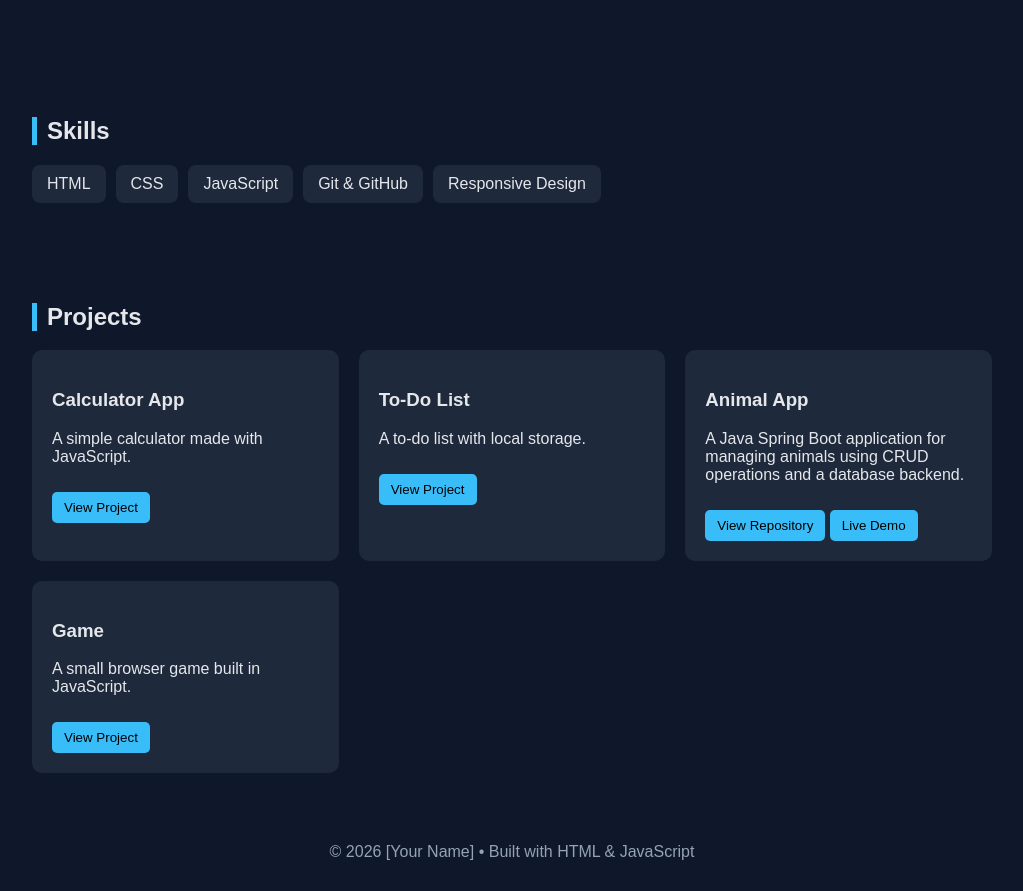
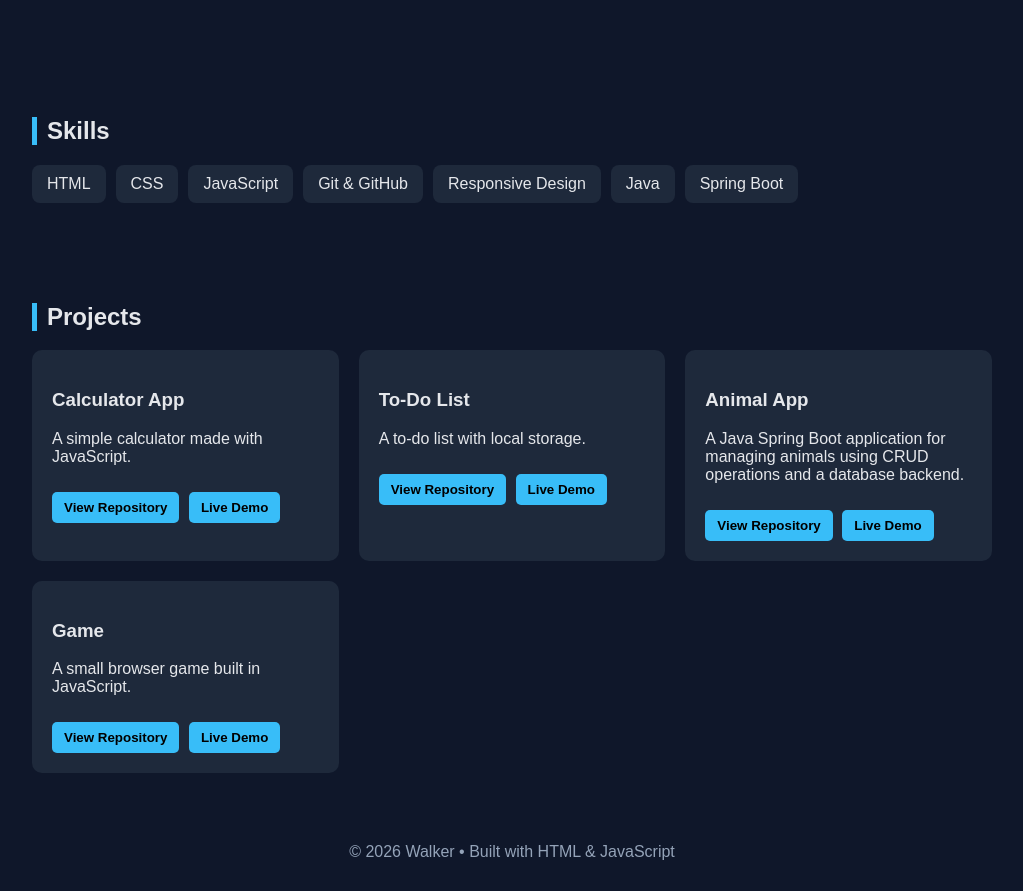
Before and after one commit to WRB2025/WRB2025.github.io, a plain HTML site: page index.html in a window 1280 px wide. Shown: the part 181-1072 px from the top of the page, without its empty margins (128-1151 px from the left). Drawn offline with Linux system fonts and the light colour scheme.

Commit message:
Update index.html

```diff
--- a/index.html
+++ b/index.html
@@ -82,12 +82,18 @@
 
     .project button {
       margin-top: 10px;
+      margin-right: 5px;
       padding: 8px 12px;
       border: none;
       border-radius: 5px;
       background: var(--accent);
       color: black;
       cursor: pointer;
+      font-weight: bold;
+    }
+
+    .project button:hover {
+      opacity: 0.9;
     }
 
     footer {
@@ -101,6 +107,7 @@
 
   <header>
     <h1>Hi, My Name is Walker</h1>
+
     <p>
       I'm a high school web developer who loves building websites
       with HTML, CSS, and JavaScript.
@@ -109,31 +116,48 @@
 
   <section>
     <h2>Skills</h2>
+
     <div class="skills">
       <div class="skill">HTML</div>
       <div class="skill">CSS</div>
       <div class="skill">JavaScript</div>
       <div class="skill">Git & GitHub</div>
       <div class="skill">Responsive Design</div>
+      <div class="skill">Java</div>
+      <div class="skill">Spring Boot</div>
     </div>
   </section>
 
   <section>
     <h2>Projects</h2>
+
     <div class="projects">
+
       <div class="project">
         <h3>Calculator App</h3>
+
         <p>A simple calculator made with JavaScript.</p>
-        <button onclick="openProject('https://github.com/yourusername/calculator')">
-          View Project
+
+        <button onclick="openProject('https://github.com/WRB2025/calculator')">
+          View Repository
+        </button>
+
+        <button onclick="openProject('https://WRB2025.github.io/calculator/')">
+          Live Demo
         </button>
       </div>
 
       <div class="project">
         <h3>To-Do List</h3>
+
         <p>A to-do list with local storage.</p>
-        <button onclick="openProject('https://github.com/yourusername/todo')">
-          View Project
+
+        <button onclick="openProject('https://github.com/WRB2025/todo')">
+          View Repository
+        </button>
+
+        <button onclick="openProject('https://WRB2025.github.io/todo/')">
+          Live Demo
         </button>
       </div>
 
@@ -141,8 +165,8 @@
         <h3>Animal App</h3>
 
         <p>
-    A Java Spring Boot application for managing animals using
-    CRUD operations and a database backend.
+          A Java Spring Boot application for managing animals
+          using CRUD operations and a database backend.
         </p>
 
         <button onclick="openProject('https://github.com/WRB2025/animal')">
@@ -156,20 +180,28 @@
 
       <div class="project">
         <h3>Game</h3>
+
         <p>A small browser game built in JavaScript.</p>
-        <button onclick="openProject('https://github.com/yourusername/game')">
-          View Project
+
+        <button onclick="openProject('https://github.com/WRB2025/game')">
+          View Repository
+        </button>
+
+        <button onclick="openProject('https://WRB2025.github.io/game/')">
+          Live Demo
         </button>
       </div>
+
     </div>
   </section>
 
   <footer>
-    © <span id="year"></span> [Your Name] • Built with HTML & JavaScript
+    © <span id="year"></span> Walker • Built with HTML & JavaScript
   </footer>
 
   <script>
-    document.getElementById("year").textContent = new Date().getFullYear();
+    document.getElementById("year").textContent =
+      new Date().getFullYear();
 
     function openProject(url) {
       window.open(url, "_blank");
```
Lines whose indentation alone changed are shown as unchanged.
